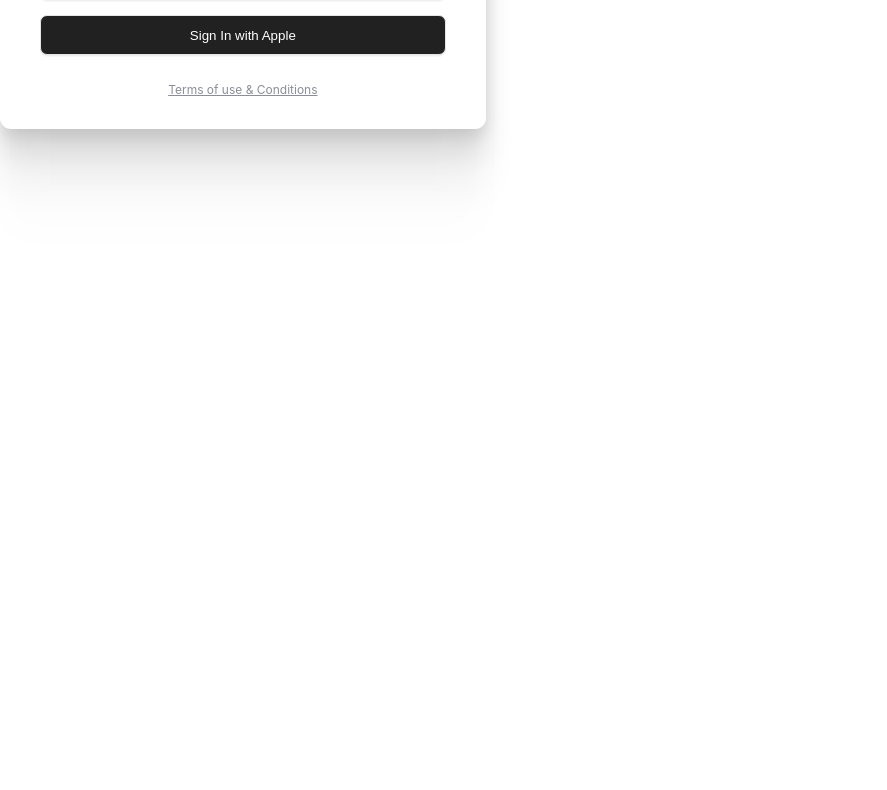
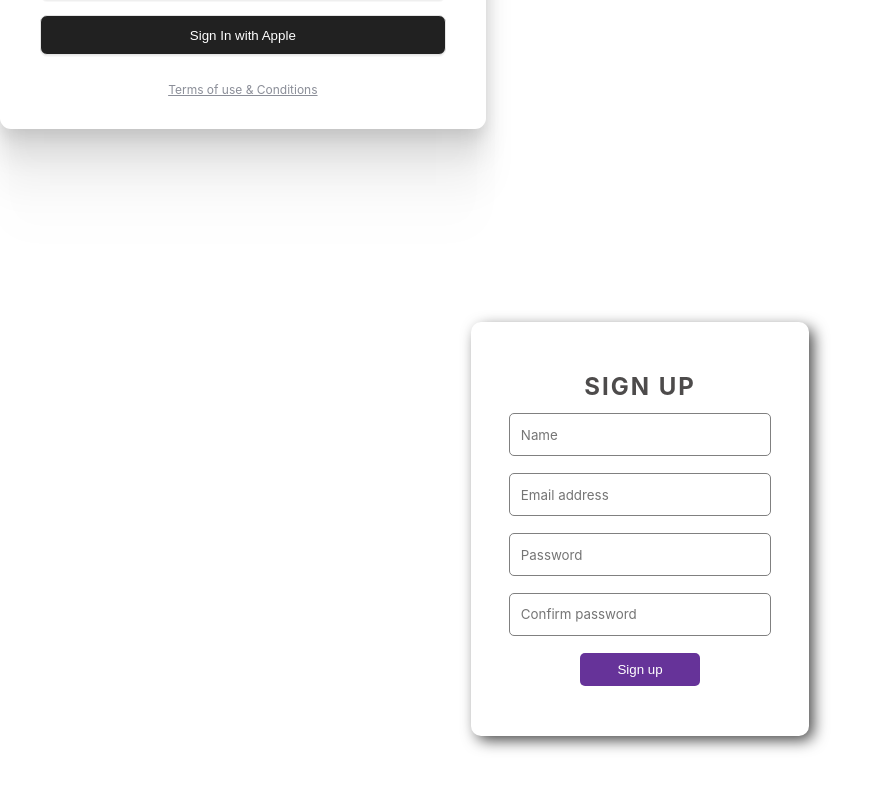
Before and after one commit to amaan178/LunaticByte_Clash-Of-Codes, a React (Create React App) app: page / in a window 1280 px wide. Shown: the part 548-1338 px from the top of the page, without its empty margins (0-887 px from the left). Before the commit the page ends 800 px from the top, so only its background shows below. Built offline with nearby package versions, Linux system fonts and the light colour scheme.

Commit message:
Completed Designing of Signup Page

```diff
--- a/src/App.js
+++ b/src/App.js
@@ -1,10 +1,12 @@
 import './App.css';
 import Login from './Components/Login/login';
+import SignIn from './Components/SignIn/SignIn';
 
 function App() {
   return (
     <div className="App">
       <Login/>
+      <SignIn/>
     </div>
   );
 }
--- /dev/null
+++ b/src/Components/SignIn/SignIn.jsx
@@ -0,0 +1,23 @@
+import React from 'react';
+import './Signin.css';
+
+function SignIn() {
+  return (
+    <div className="container">
+      <form className="form">
+        <span className="signup">Sign Up</span>
+        <input type="email" placeholder="Name" className="form--input" />
+        <input type="email" placeholder="Email address" className="form--input" />
+        <input type="password" placeholder="Password" className="form--input" />
+        <input type="password" placeholder="Confirm password" className="form--input" />
+
+
+        <button className="form--submit">
+          Sign up
+        </button>
+      </form>
+    </div>
+  );
+}
+
+export default SignIn;
--- /dev/null
+++ b/src/Components/SignIn/Signin.css
@@ -0,0 +1,78 @@
+.container {
+    display: flex;
+    justify-content: center;
+    align-items: center;
+    height: 100vh;
+  }
+
+  .form {
+    background-color: white;
+    padding: 3.125em;
+    border-radius: 10px;
+    display: flex;
+    flex-direction: column;
+    align-items: center;
+    box-shadow: 5px 5px 15px -1px rgba(0,0,0,0.75);
+  }
+
+  .signup {
+    color: rgb(77, 75, 75);
+    text-transform: uppercase;
+    letter-spacing: 2px;
+    display: block;
+    font-weight: bold;
+    font-size: x-large;
+    margin-bottom: 0.5em;
+  }
+
+  .form--input {
+    width: 100%;
+    margin-bottom: 1.25em;
+    height: 20px;
+    border-radius: 5px;
+    border: 1px solid gray;
+    padding: 0.8em;
+    font-family: 'Inter', sans-serif;
+    outline: none;
+  }
+
+  .form--input:focus {
+    border: 1px solid #639;
+    outline: none;
+  }
+
+  .form--marketing {
+    display: flex;
+    margin-bottom: 1.25em;
+    align-items: center;
+  }
+
+  .form--marketing > input {
+    margin-right: 0.625em;
+  }
+
+  .form--marketing > label {
+    color: grey;
+  }
+
+  .checkbox, input[type="checkbox"] {
+    accent-color: #639;
+  }
+
+  .form--submit {
+    width: 50%;
+    padding: 0.625em;
+    border-radius: 5px;
+    color: white;
+    background-color: #639;
+    border: 1px dashed #639;
+    cursor: pointer;
+  }
+
+  .form--submit:hover {
+    color: #639;
+    background-color: white;
+    border: 1px dashed #639;
+    cursor: pointer;
+    transition: 0.5s;
+  }
```
